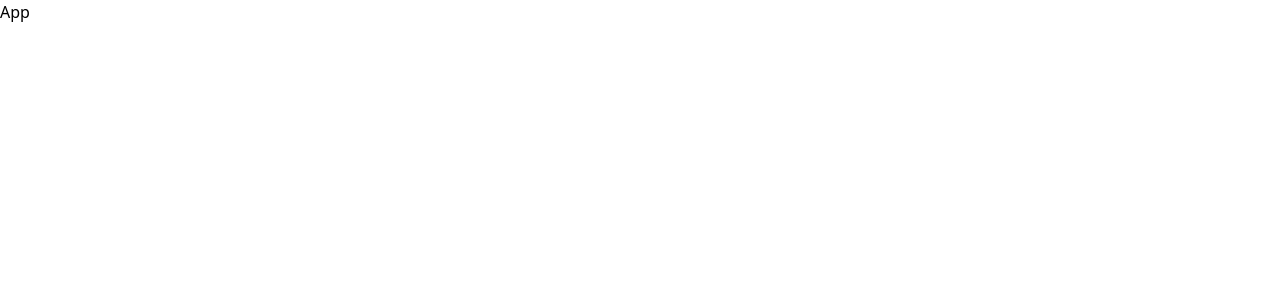
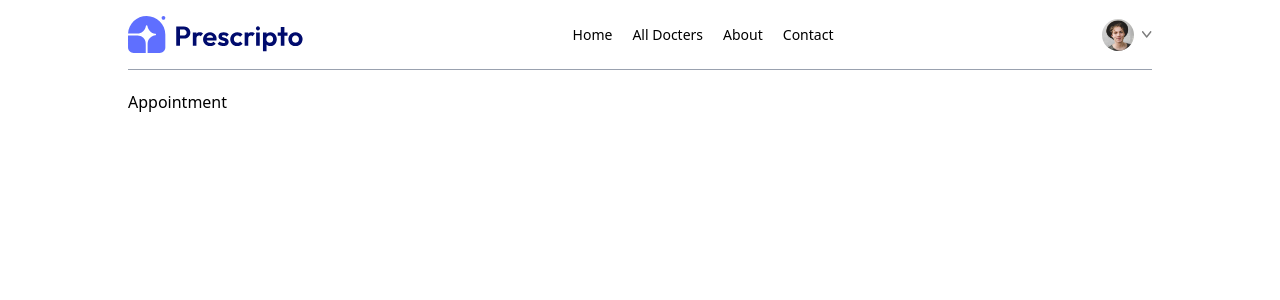
Before and after one commit to Ale-ey/Prescripto, a React (Vite) app in the folder frontend/: page /appointment/1 in a window 1280 px wide. Shown: the top 300 px of the page. Built offline with nearby package versions, Linux system fonts and the light colour scheme.

Commit message:
add navbar

```diff
--- a/frontend/src/App.jsx
+++ b/frontend/src/App.jsx
@@ -1,5 +1,29 @@
 import React from "react";
-
+import { Routes, Route } from "react-router-dom";
+import { NavBar } from "./components/NavBar";
+import { Home } from "./pages/Home";
+import { Docters } from "./pages/Docters";
+import { Appointment } from "./pages/Appointment";
+import { Login } from "./pages/Login";
+import { About } from "./pages/About";
+import { Contact } from "./pages/Contact";
+import { MyAppointments } from "./pages/MyAppointments";
+import { MyProfile } from "./pages/MyProfile";
 export const App = () => {
-  return <div>App</div>;
+  return (
+    <div className="mx-4 sm:mx-[10%]">
+      <NavBar />
+      <Routes>
+        <Route path="/" element={<Home />}></Route>
+        <Route path="/docters" element={<Docters />}></Route>
+        <Route path="/docters/:speciality" element={<Docters />}></Route>
+        <Route path="/login" element={<Login />}></Route>
+        <Route path="/about" element={<About />}></Route>
+        <Route path="/contact" element={<Contact />}></Route>
+        <Route path="/my-profile" element={<MyProfile />}></Route>
+        <Route path="/my-appoitments" element={<MyAppointments />}></Route>
+        <Route path="/appointment/:docId" element={<Appointment />}></Route>
+      </Routes>
+    </div>
+  );
 };
--- /dev/null
+++ b/frontend/src/components/NavBar.jsx
@@ -0,0 +1,115 @@
+import React, { useState } from "react";
+import { assets } from "../assets/assets";
+import { NavLink, useNavigate } from "react-router-dom";
+export const NavBar = () => {
+  const navigate = useNavigate();
+  const handleCreateAccount = () => {
+    navigate("/login");
+  };
+  const [showMenu, setShowMenu] = useState(false);
+  const [token, setToken] = useState(true);
+  return (
+    <div className="flex items-center justify-between text-sm py-4 mb-5 border-b border-b-gray-400">
+      <img src={assets.logo} alt="logo" className="w-44 cursor-pointer" />
+      <ul className="hidden md:flex items-start gap-5 font-medium">
+        <li className="py-1">
+          <NavLink
+            to="/"
+            className={({ isActive }) =>
+              isActive
+                ? "text-primaryBlue font-semibold relative after:block after:h-0.5 after:w-3/5 after:bg-primaryBlue after:mx-auto"
+                : "text-black"
+            }
+          >
+            Home
+          </NavLink>
+        </li>
+        <li className="py-1">
+          <NavLink
+            to="/docters"
+            className={({ isActive }) =>
+              isActive
+                ? "text-primaryBlue font-semibold relative after:block after:h-0.5 after:w-3/5 after:bg-primaryBlue after:mx-auto"
+                : "text-black"
+            }
+          >
+            All Docters
+          </NavLink>
+        </li>
+        <li className="py-1">
+          <NavLink
+            to="/about"
+            className={({ isActive }) =>
+              isActive
+                ? "text-primaryBlue font-semibold relative after:block after:h-0.5 after:w-3/5 after:bg-primaryBlue after:mx-auto"
+                : "text-black"
+            }
+          >
+            About
+          </NavLink>
+        </li>
+        <li className="py-1">
+          <NavLink
+            to="/contact"
+            className={({ isActive }) =>
+              isActive
+                ? "text-primaryBlue font-semibold relative after:block after:h-0.5 after:w-3/5 after:bg-primaryBlue after:mx-auto"
+                : "text-black"
+            }
+          >
+            Contact
+          </NavLink>
+        </li>
+      </ul>
+
+      <div className="flex items-center gap-4">
+        {token ? (
+          <div className="flex items-center gap-2 cursor-pointer group relative">
+            <img
+              src={assets.profile_pic}
+              alt="profilepic"
+              className="w-8 rounded-full"
+            />
+            <img src={assets.dropdown_icon} alt="dropdown" className="w-2.5" />
+            <div className="absolute top-0 right-0 pt-14 text-base font-medium text-gray-600 z-20 hidden group-hover:block">
+              <div className="min-w-48 bg-stone-100 rounded flex flex-col gap-4 p-4">
+                <p
+                  onClick={() => {
+                    navigate("/my-profile");
+                  }}
+                  className="cursor-pointer hover:text-black"
+                >
+                  My Profile
+                </p>
+                <p
+                  onClick={() => {
+                    navigate("/my-appointments");
+                  }}
+                  className="cursor-pointer hover:text-black"
+                >
+                  My Appointments
+                </p>
+                <p
+                  onClick={() => {
+                    setToken(false);
+                  }}
+                  className="cursor-pointer hover:text-black"
+                >
+                  Logout
+                </p>
+              </div>
+            </div>
+          </div>
+        ) : (
+          <button
+            onClick={handleCreateAccount}
+            className="bg-primaryBlue text-white px-8 rounded-full font-light hidden md:block py-3 cursor-pointer"
+          >
+            {" "}
+            Create Account
+          </button>
+        )}
+      </div>
+    </div>
+  );
+};
--- a/frontend/src/index.css
+++ b/frontend/src/index.css
@@ -1 +1,10 @@
 @import "tailwindcss";
+
+/* index.css */
+@theme inline {
+
+  /* custom colors  */
+  --color-primaryBlue:  #5f6FFF;
+  --color-secondaryBlack: #363636;
+
+}
--- /dev/null
+++ b/frontend/src/pages/Appointment.jsx
@@ -0,0 +1,7 @@
+import React from 'react'
+
+export const Appointment = () => {
+  return (
+    <div>Appointment</div>
+  )
+}
```
